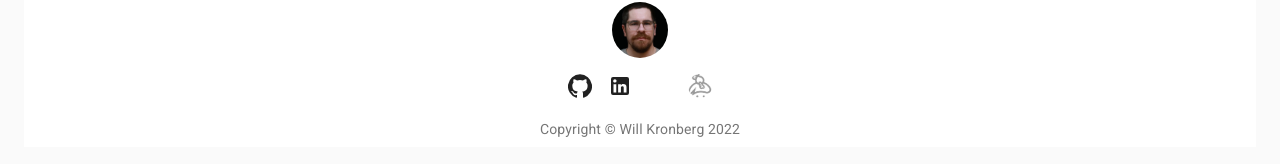
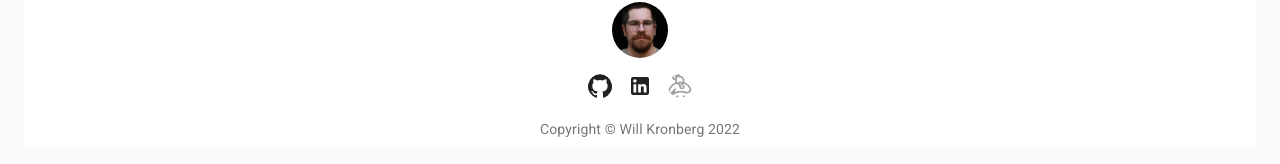
Before and after one commit to willkronberg/willkronberg-dev-portfolio-static-website, a React (Create React App) app: page / in a window 1280 px wide. Shown: the part 134-298 px from the top of the page. Built offline with nearby package versions, Linux system fonts and the light colour scheme; no server answers.

Commit message:
Removes Mastodon Link

```diff
--- a/src/components/Footer.tsx
+++ b/src/components/Footer.tsx
@@ -42,10 +42,7 @@ const useStyles = makeStyles((theme) => ({
   break: {
     flexBasis: '100%',
     height: 0,
-  },
-  mastodonLink: {
-    display: 'none',
-  },
+  }
 }));
 
 export const Footer: React.FC = () => {
@@ -63,9 +60,6 @@ export const Footer: React.FC = () => {
           <SocialMediaIcon link="https://www.linkedin.com/in/willkronberg/">
             <LinkedInIcon />
           </SocialMediaIcon>
-          <SocialMediaIcon link="https://hachyderm.io/@wooly">
-            <Avatar className={classes.smallAvatar} alt="Mastodon" src="./mastodon.png" />
-          </SocialMediaIcon>
           <SocialMediaIcon link="https://keybase.io/wooly">
             <Avatar className={classes.smallAvatar} alt="Keybase" src="./keybase.png" />
           </SocialMediaIcon>
@@ -77,5 +71,3 @@ export const Footer: React.FC = () => {
 };
 
 export default Footer;
-
-//
```
